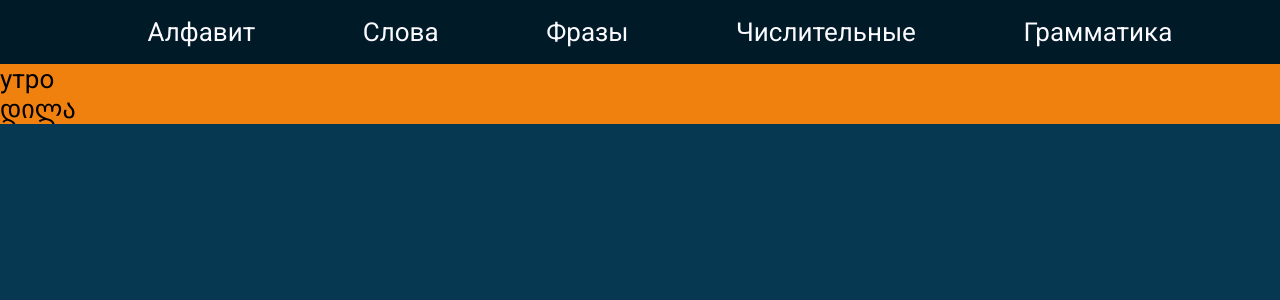
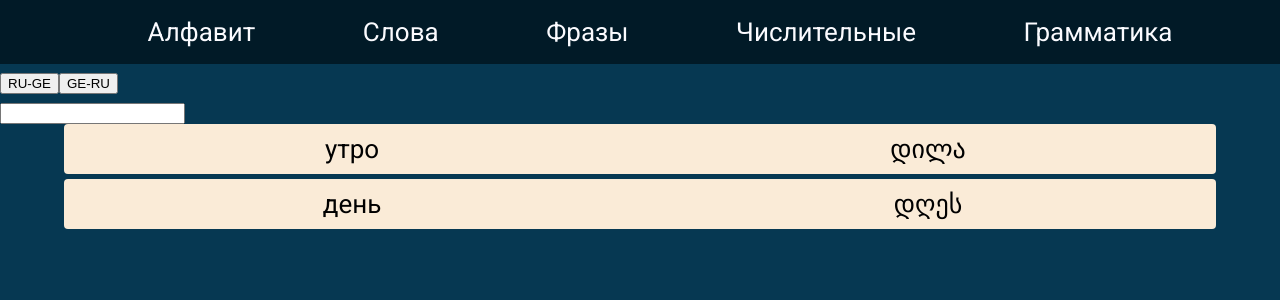
Before and after one commit to SergeyBibikov/ge-ru-dev, a React (Create React App) app: page / in a window 1280 px wide. Both pictures are taken after a click on the item "Слова". Shown: the top 300 px of the page. Built offline with nearby package versions, Linux system fonts and the light colour scheme.

Commit message:
Слова

```diff
--- /dev/null
+++ b/src/Words/Word.css
@@ -0,0 +1,10 @@
+#words .word{
+    width: 90%;
+    border-radius: 4px;
+    background-color: antiquewhite;
+    display: grid;
+    grid-template-columns: 1fr 1fr;
+    grid-template-rows: 50px;
+    justify-items: center;
+    align-items: center;
+}
--- a/src/Words/Word.tsx
+++ b/src/Words/Word.tsx
@@ -1,8 +1,9 @@
 import React from 'react';
+import './Word.css'
 
 export function Word(props: any) {
     return (
-        <div className="word">
+        <div className='word'>
             <div className='left'>{props.left}</div>
             <div className='right'>{props.right}</div>
         </div>
--- a/src/Words/Words.css
+++ b/src/Words/Words.css
@@ -1,4 +1,5 @@
-#words {
+.wordList {
     display: grid;
-    background-color: #f0810f;
+    row-gap: 5px;
+    justify-items: center;
 }
--- a/src/Words/Words.tsx
+++ b/src/Words/Words.tsx
@@ -1,11 +1,30 @@
 import React from 'react';
 import './Words.css';
-import {Word} from './Word';
+import { Word } from './Word';
+import { getWords } from './helpers';
+
 export function Words(props: any) {
-    return(
+    //добавить useState, чтобы при нажатии на кнопку, менялось направление слов
+    const words = getWords();
+    const renderWord = (direction: any, w: any) => {
+        if (direction === "RUGE") {
+            return <Word left={w.russian} right={w.georgian} />
+        }
+        else return <Word left={w.georgian} right={w.russian} />
+    }
+    return (
         <div className={`section-wrapper ${props.isShown}`}>
             <div id="words" className={`section-content ${props.isShown}`}>
-                <Word {...{left: "утро", right:"დილა"}}/>
+                <div id='filters'>
+                    <div className="direction">
+                        <button>RU-GE</button>
+                        <button>GE-RU</button>
+                        <br/><input type="text" />
+                    </div>
+                </div>
+                <div className='wordList'>
+                    {words.map(w => renderWord("RUGE", w))}
+                </div>
             </div>
         </div>
     )
--- /dev/null
+++ b/src/Words/helpers.ts
@@ -0,0 +1,9 @@
+
+const words: any[] = [];
+
+words.push({russian:"утро", georgian:"დილა"});
+words.push({russian:"день", georgian:"დღეს"});
+
+export function getWords(): any[] {
+    return words
+}
--- a/src/index.css
+++ b/src/index.css
@@ -1,7 +1,11 @@
 @import url('https://fonts.googleapis.com/css2?family=Roboto&display=swap');
 
+:root{
+  --font:calc(10px + 2vmin);
+}
+
 body {
-  font-size: calc(10px + 2vmin);
+  font-size: var(--font);
   background-color: #063852;
   margin: 0;
   font-family: 'Roboto', sans-serif;
@@ -27,6 +31,13 @@ body {
   color: #FBFBFF;
 }
 
+#header li{
+  transition-duration: .5s;
+  font-size: 0px;
+}
+#header li::first-letter{
+  font-size: var(--font);
+}
 #header li:hover {
   color: #f0810f;
 }
@@ -43,3 +54,9 @@ main{
   height: calc(100vh - 4rem);
   margin-top: 4rem;
 }
+
+@media (min-width: 500px) {
+  #header li{
+    font-size: var(--font);
+  }
+}
```
